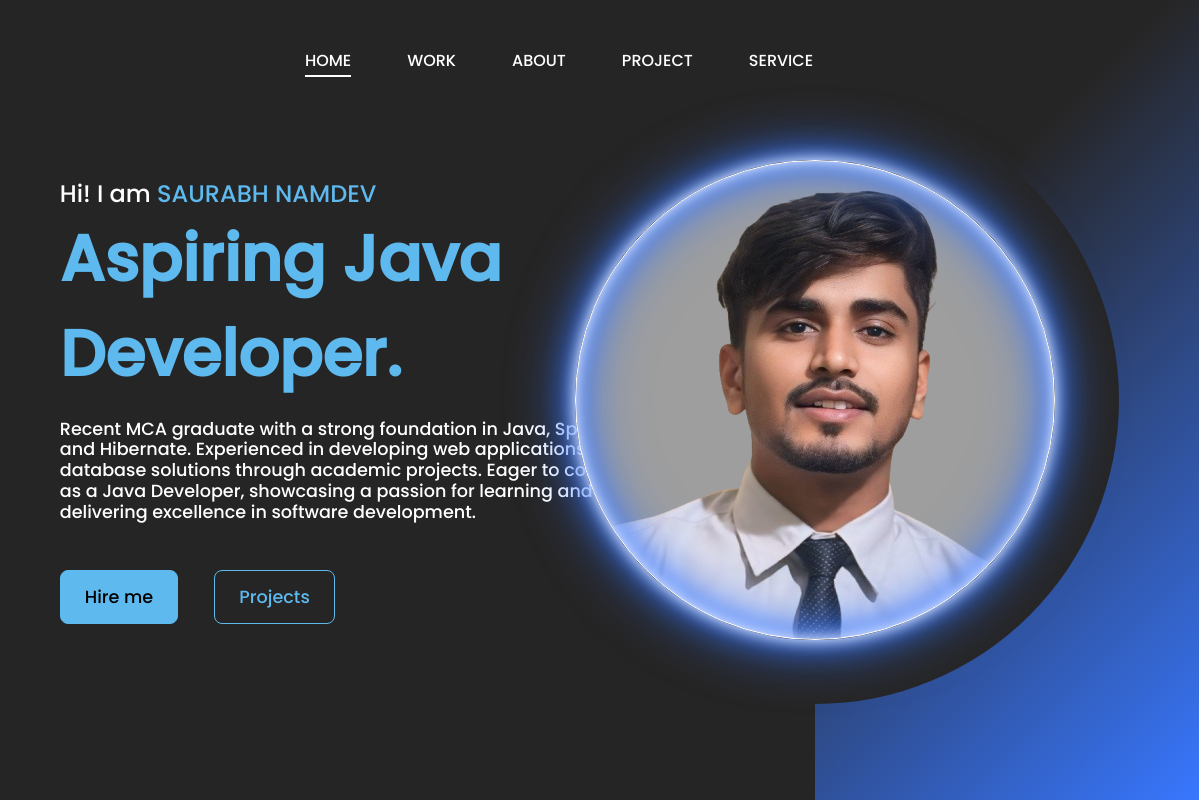
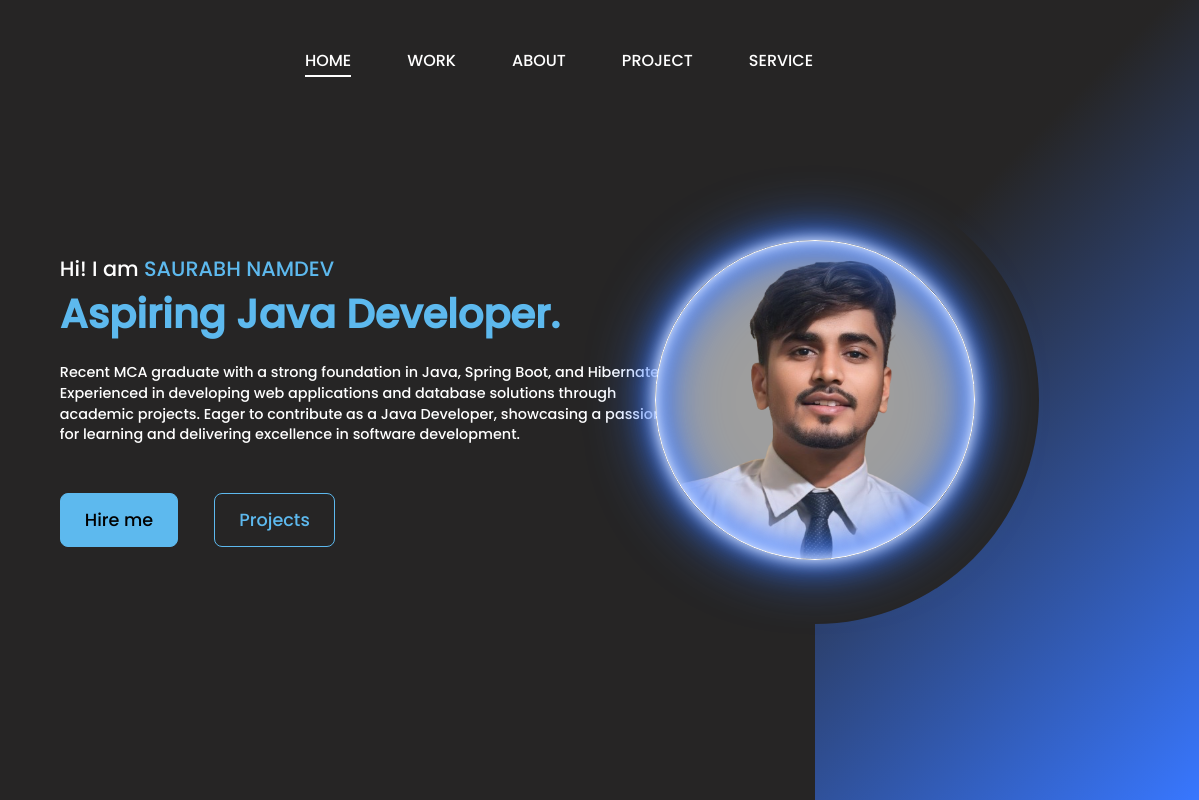
Before and after one commit to mrsaurabhnamdev/MyportFolio_website, a plain HTML site: page index.html in a window 1280 px wide. Shown: the full height of the page, 81-1280 px from the left. Drawn offline with Linux system fonts and the light colour scheme.

Commit message:
manage some things

```diff
--- a/CSS/style.css
+++ b/CSS/style.css
@@ -74,7 +74,7 @@
 }
 
 .content .intro{
-    font-size: 1.5rem;
+    font-size: 1.3rem;
     color: #fff;
 }
 
@@ -83,12 +83,12 @@
 }
 
 .content h1{
-    font-size: 4rem;
+    font-size: 2.5rem;
     color: #5db9ee;
 }
 
 .content .detail{
-    font-size: 1.1rem;
+    font-size: 0.9rem;
     max-width: 38rem;
     color: #fff;
     margin: 1.1rem 0 3rem 0;
@@ -133,7 +133,7 @@ button:nth-child(2):hover{
 }
 .circle:nth-child(1){
     background: linear-gradient(90deg, transparent 50%,#262525 50%);
-    width: 38rem;
+    width: 28rem;
 
 }
 
@@ -142,7 +142,7 @@ button:nth-child(2):hover{
     background-size: 100%;
     background-repeat: no-repeat;
     border: .1rem solid white;
-    width: 30rem;
+    width: 20rem;
     box-shadow: 0 0 1rem #fff, inset 0 0 1rem #fff,
     0 0 2rem #3877ff, inset 0 0 2rem #3877ff,
     0 0 4rem #3877ff, inset 0 0 4rem #3877ff;
```
